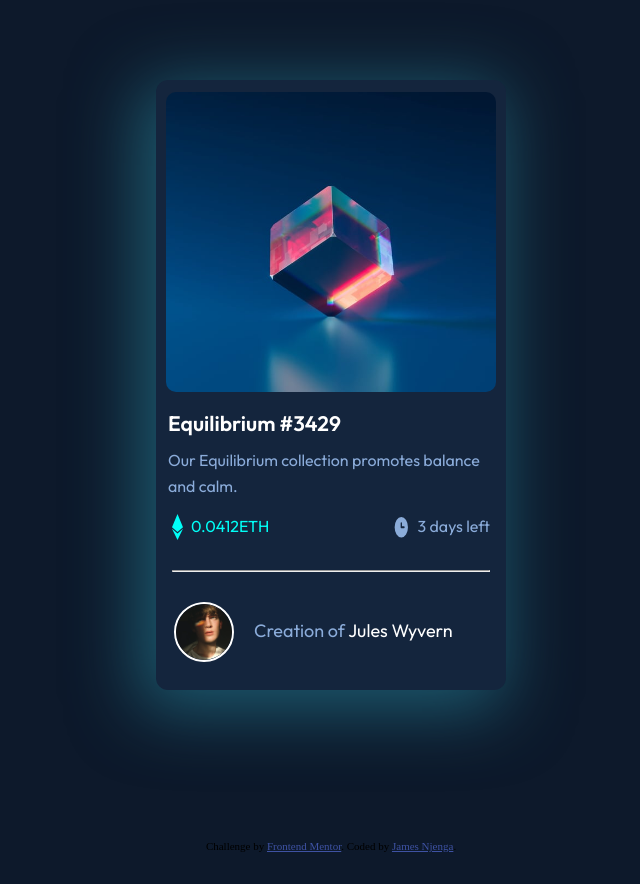
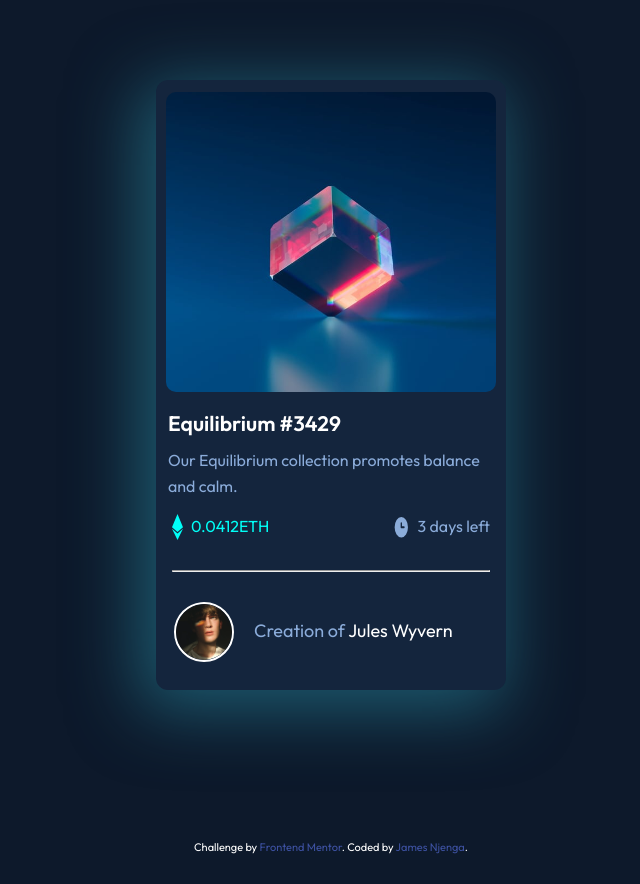
Before and after one commit to thiirunjenga/nft-preview-card, a plain HTML site: page nft_card/index.html in a window 1280 px wide. Shown: the whole page, without its empty margins (309-949 px from the left). Drawn offline with Linux system fonts and the light colour scheme.

Commit message:
attribution update

```diff
--- a/nft_card/index.html
+++ b/nft_card/index.html
@@ -40,8 +40,8 @@
 
 
   <style>
-    .attribution { font-size: 11px; text-align: center; margin-bottom: 30px; }
-    .attribution a { color: hsl(228, 45%, 44%); }
+
+
   </style>
 
 
--- a/nft_card/style.css
+++ b/nft_card/style.css
@@ -157,3 +157,16 @@ hr{
 .author__summary span:hover{
     color: var(--cyan);
 }
+
+.attribution {
+    font-size: 11px;
+    text-align: center;
+    margin-bottom: 30px;
+    font-family: 'Outfit',sans-serif;
+    color: var(--white);
+}
+
+.attribution a {
+    color: hsl(228, 45%, 44%);
+    text-decoration: none;
+}
```
